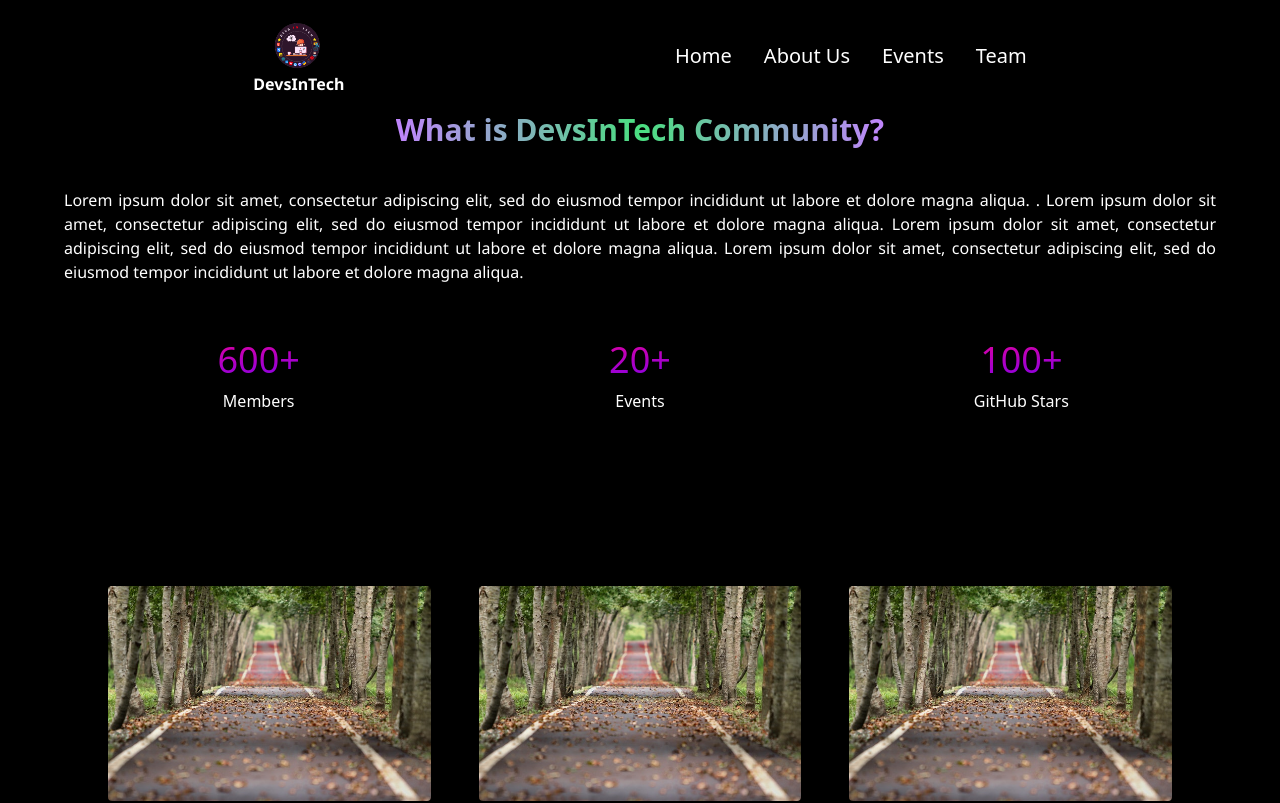
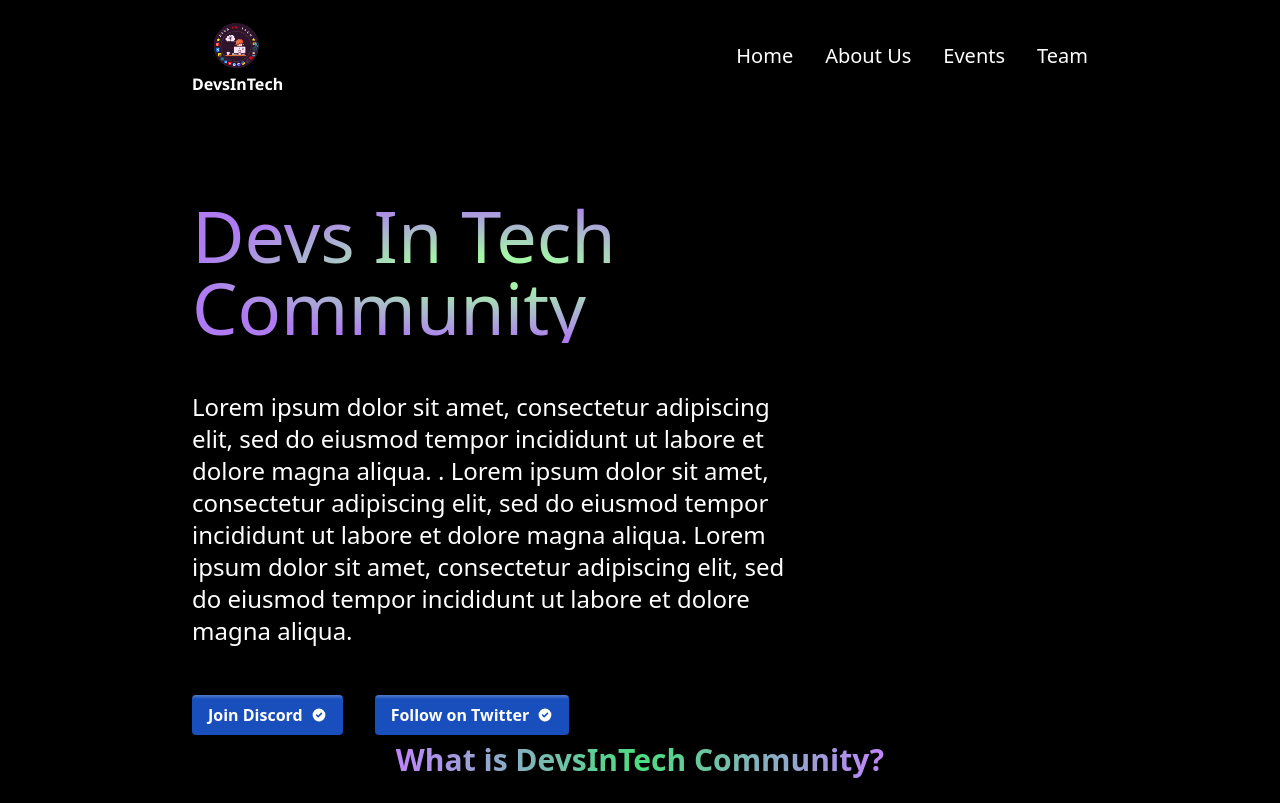
Before and after one commit to devs-in-tech/DevsInTech, a Next.js app: page / in a window 1280 px wide. Shown: the top 803 px of the page. Built offline with nearby package versions, Linux system fonts and the light colour scheme.

Commit message:
feat: added hero section

```diff
--- /dev/null
+++ b/src/components/HeroSection/index.jsx
@@ -0,0 +1,32 @@
+import Button from "../button";
+
+const HeroSection = () => {
+  return (
+    <div className="min-h-[calc(100vh-250px)] flex items-center bg-black mt-20">
+      <div className="flex items-center justify-center text-center md:items-start md:text-left md:justify-start md:px-32 px-7">
+        <div className="flex flex-col gap-12 md:w-2/3 w-full">
+          <h1 className="hero-heading md:text-7xl text-6xl font-medium">
+            Devs In Tech Community
+          </h1>
+          <p className="md:text-2xl text-xl text-white">
+            Lorem ipsum dolor sit amet, consectetur adipiscing elit, sed do
+            eiusmod tempor incididunt ut labore et dolore magna aliqua. . Lorem
+            ipsum dolor sit amet, consectetur adipiscing elit, sed do eiusmod
+            tempor incididunt ut labore et dolore magna aliqua. Lorem ipsum
+            dolor sit amet, consectetur adipiscing elit, sed do eiusmod tempor
+            incididunt ut labore et dolore magna aliqua.
+          </p>
+          <div className="flex gap-8 items-center justify-center md:justify-start">
+            <Button name="Join Discord" url="https://discord.gg/kpN7ZnPv" />
+            <Button
+              name="Follow on Twitter"
+              url="https://twitter.com/devs_in_tech"
+            />
+          </div>
+        </div>
+      </div>
+    </div>
+  );
+};
+
+export default HeroSection;
--- a/src/components/Navbar.jsx
+++ b/src/components/Navbar.jsx
@@ -13,7 +13,7 @@ const Navbar = () => {
   let [open, setOpen] = useState(false);
   return (
     <div className="w-full top-0 left-0">
-      <div className="md:flex md:items-center md:justify-around py-4 md:px-10 px-7">
+      <div className="md:flex md:items-center md:justify-between py-4 md:px-32 px-7">
         <div
           className="font-bold text-base cursor-pointer flex flex-col md:items-center font-secondary
       text-white"
--- a/src/components/button/index.js
+++ b/src/components/button/index.js
@@ -1,14 +1,15 @@
+import Link from "next/link";
 import { HiCheckCircle } from "react-icons/hi";
 
 const Button = (props) => {
   return (
-    <>
+    <Link target="_blank" href={props.url}>
       <button className="bg-[#194fbc] gap-2 flex items-center hover:bg-[#002775 ] text-white font-bold py-2 px-4 rounded relative">
         <span className="absolute top-0 left-0 right-0 h-1  rounded-t-md bg-gradient-to-b from-white to-[#194fbc] opacity-25"></span>
         <span>{props.name}</span>
         <HiCheckCircle />
       </button>
-    </>
+    </Link>
   );
 };
 
--- a/src/components/index.js
+++ b/src/components/index.js
@@ -1,4 +1,5 @@
-export { default as header } from "./header";
 export { default as Hello } from "./Hello";
+export { default as HeroSection } from "./HeroSection";
 export { default as AboutCommunity } from "./HomePage/aboutCommunity";
 export { default as stats } from "./HomePage/stats";
+export { default as header } from "./header";
--- a/src/pages/home/index.jsx
+++ b/src/pages/home/index.jsx
@@ -1,4 +1,4 @@
-import { AboutCommunity } from "@/components";
+import { AboutCommunity, HeroSection } from "@/components";
 import FaqAccordion from "@/components/FaqAccordion";
 import Footer from "@/components/Footer";
 import Cards from "@/components/HomePage/Events_Cards";
@@ -8,6 +8,7 @@ const Home = () => {
   return (
     <>
       <Navbar />
+      <HeroSection />
       <AboutCommunity />
       <Cards />
       <FaqAccordion />
--- a/src/styles/globals.css
+++ b/src/styles/globals.css
@@ -16,6 +16,14 @@
   }
 }
 
+.hero-heading {
+  background: radial-gradient(50% 50% at 50% 50%, #a5f7a8 22.09%, #af7af2 100%);
+  -webkit-background-clip: text;
+  -webkit-text-fill-color: transparent;
+  background-clip: text;
+  --webkit-text-fill-color: transparent;
+}
+
 body {
   width: 90%;
   margin: auto;
```
